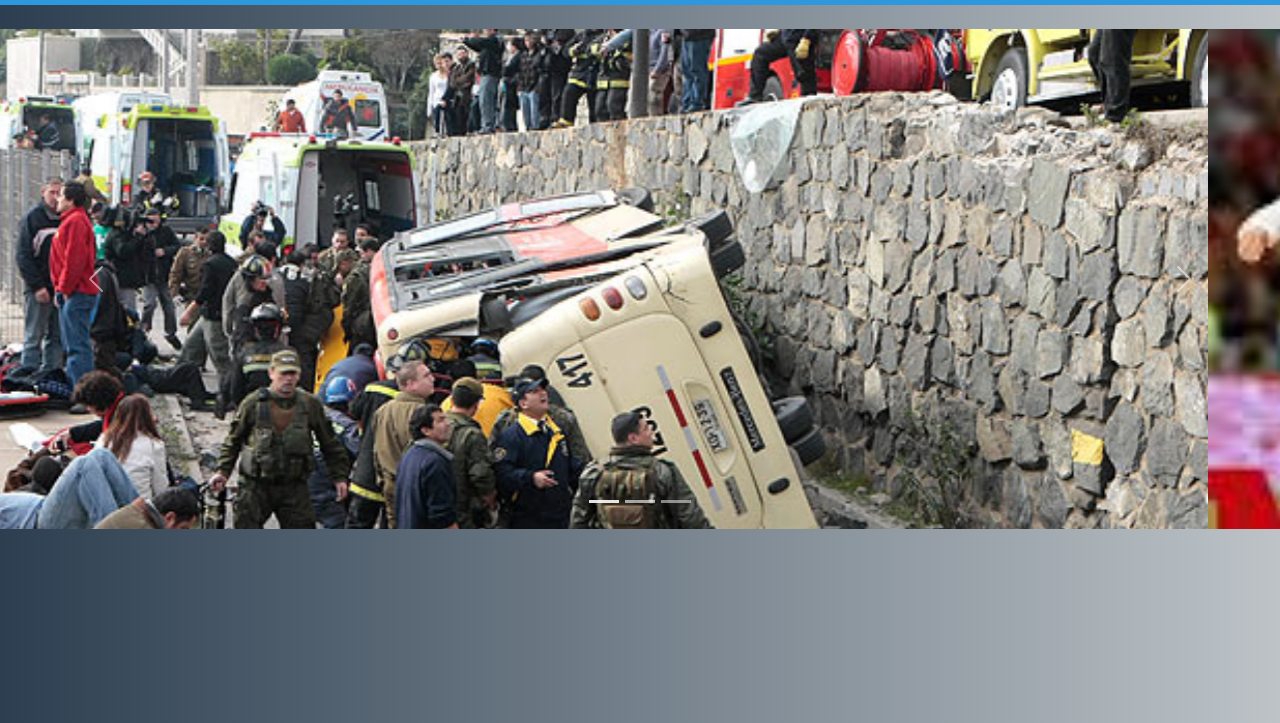
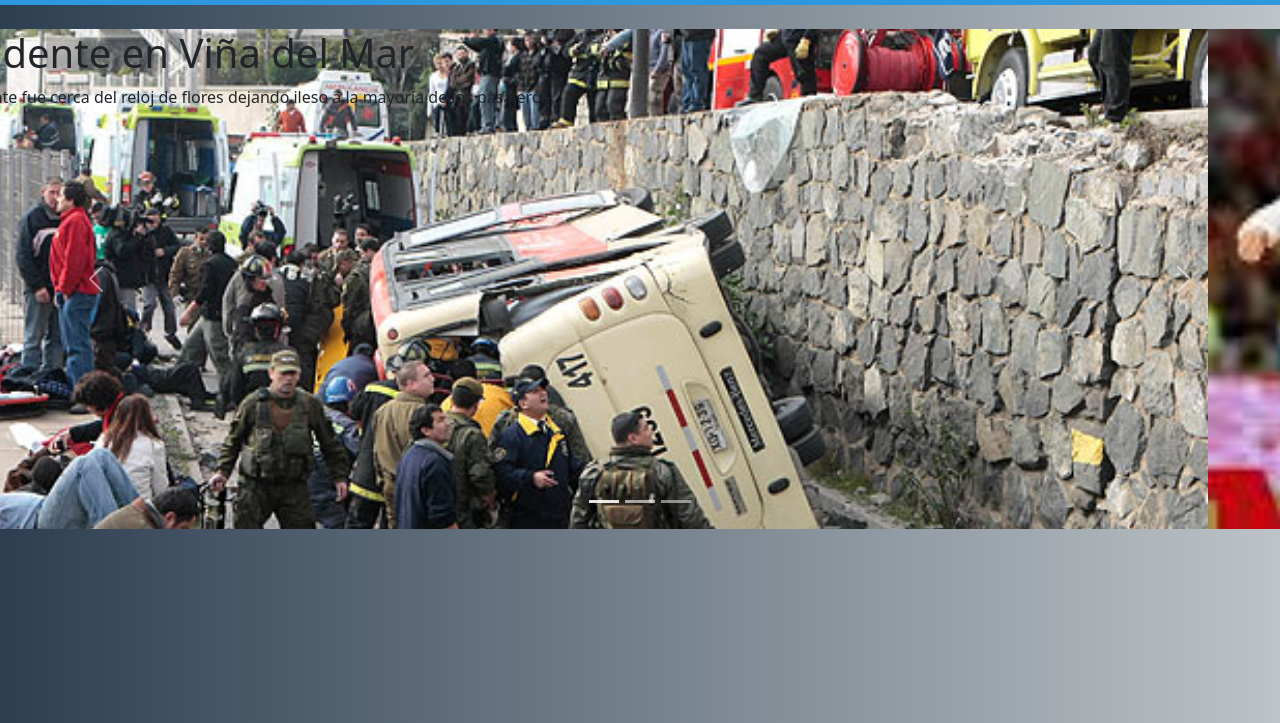
Before and after one commit to FabianCastilloL/Noticias, a plain HTML site: page pag/index.html in a window 1280 px wide. Shown: the part 77-800 px from the top of the page. Drawn offline with nearby package versions, Linux system fonts and the light colour scheme.

Commit message:
cambio carrusel link

```diff
--- a/pag/estilo/style.css
+++ b/pag/estilo/style.css
@@ -21,3 +21,7 @@ body {
         height: 280px;
     }
 }
+
+.accidente {
+    color: #b22222;
+}
--- a/pag/index.html
+++ b/pag/index.html
@@ -65,7 +65,12 @@
             <button type="button" data-bs-target="#carouselExampleIndicators" data-bs-slide-to="2" aria-label="Slide 3"></button>
         </div>
         <div class="carousel-inner" role="listbox">
-            <div class="carousel-item active" style="background-image:url('img/1.jpg');"></div>
+            <div class="carousel-item active" style="background-image:url('img/1.jpg')" ;>
+
+                <h1>Accidente en Viña del Mar</h1>
+                <p class="Accidente">El accidente fue cerca del reloj de flores dejando ileso a la mayoría de los pasajeros</p>
+
+            </div>
             <div class="carousel-item" style="background-image:url('img/2.jpg');"></div>
             <div class="carousel-item" style="background-image: url('img/3.jpg');"></div>
         </div>
```
